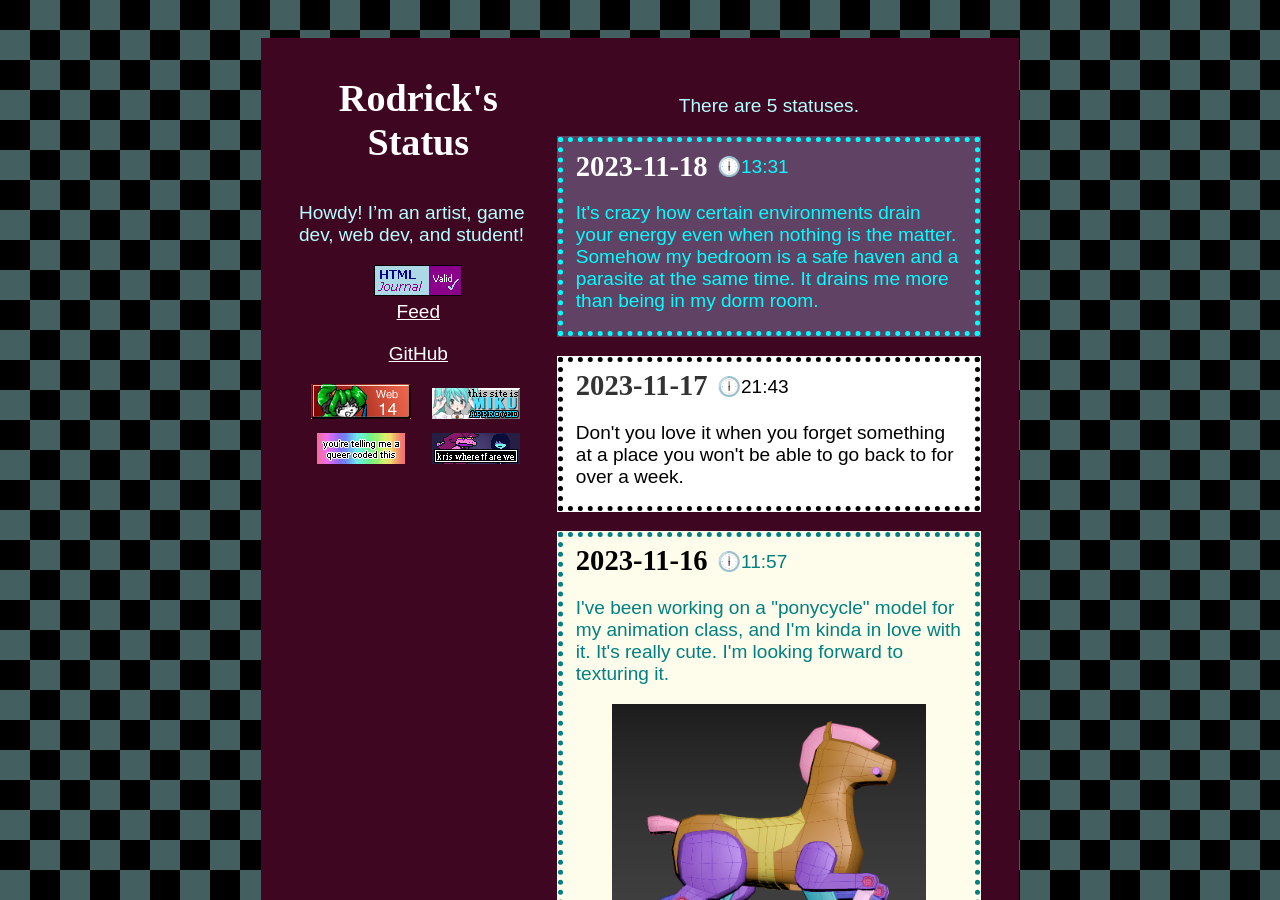
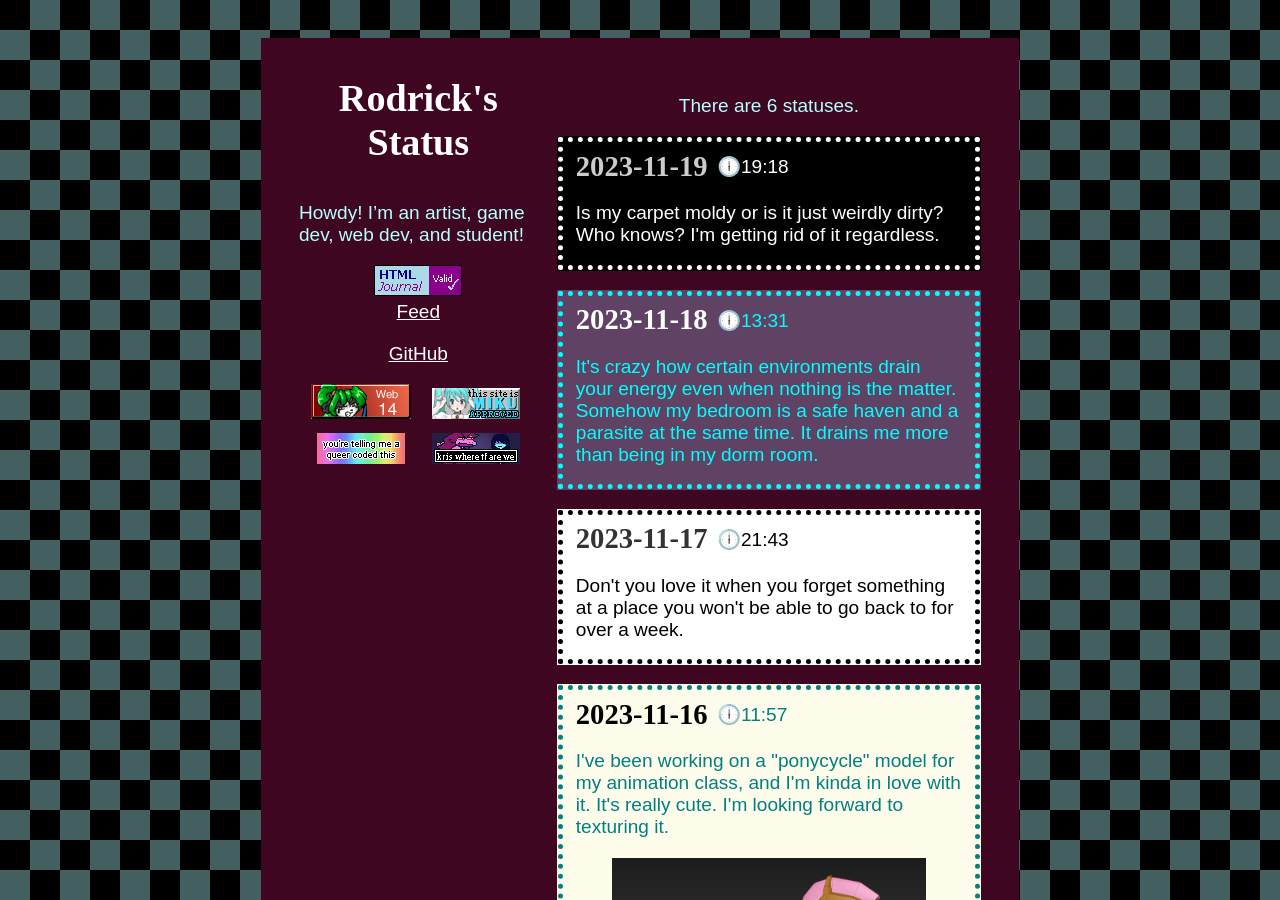
Before and after one commit to RodFireProductions/Status, a Jekyll site: the page built from site/index.md, in a window 1280 px wide and 900 px high. Built offline with Jekyll 4.4.1, drawn with Linux system fonts in a browser that asks for light colours.

Commit message:
Automated Commit Sun 11/19/2023 19:20:19.59

```diff
--- a/site/_data/x.json
+++ b/site/_data/x.json
@@ -1,3 +1,3 @@
 {
-    "num": 5
+    "num": 6
 }
--- a/site/_includes/status.html
+++ b/site/_includes/status.html
@@ -1,3 +1,10 @@
+
+
+<article class="black" id="6">
+<h2>2023-11-19</h2>
+<p class="time">&#x1F555;19:18</p>
+<p class="content">Is my carpet moldy or is it just weirdly dirty? Who knows? I'm getting rid of it regardless.</p>
+</article>
 
 
 <article class="purple" id="5">
```
